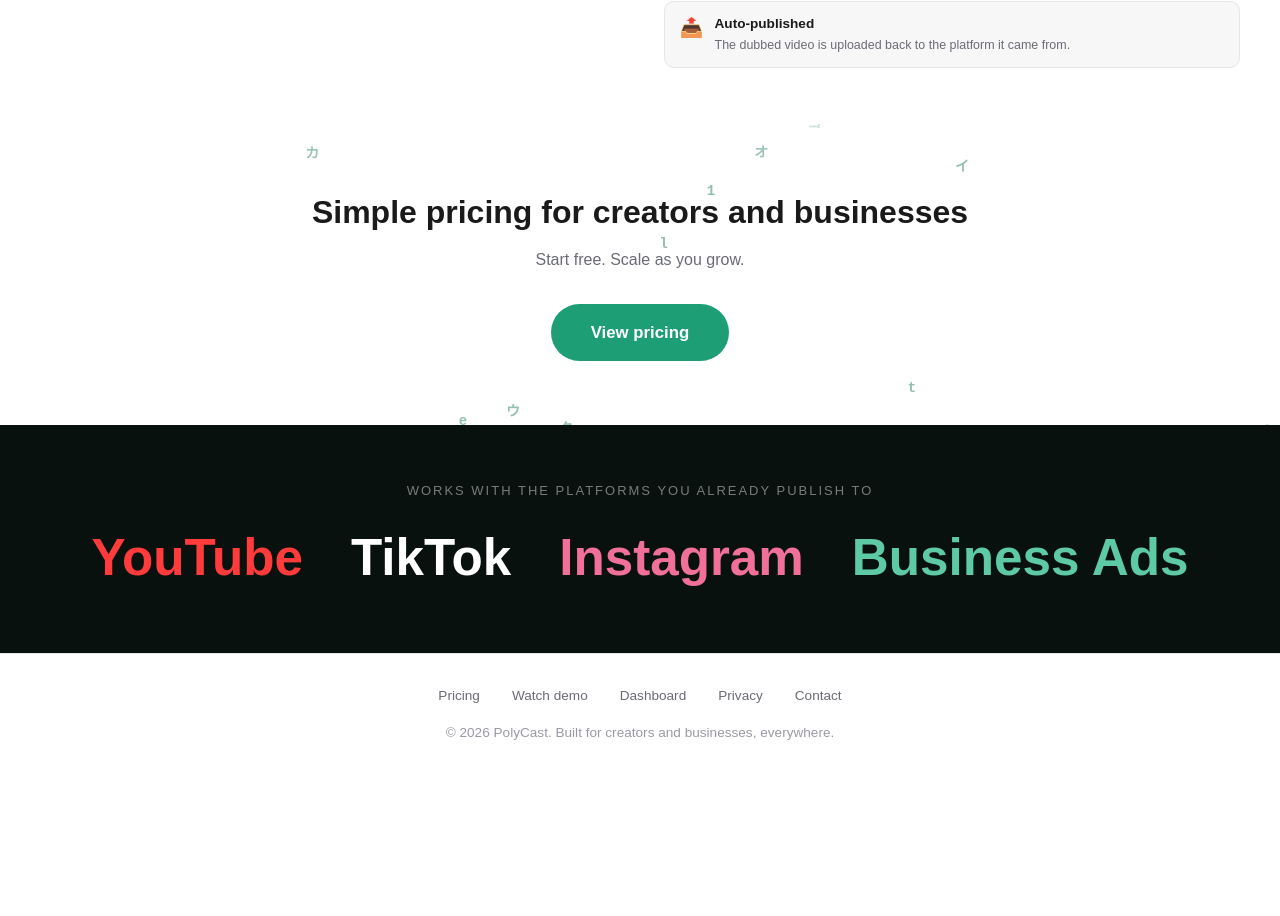
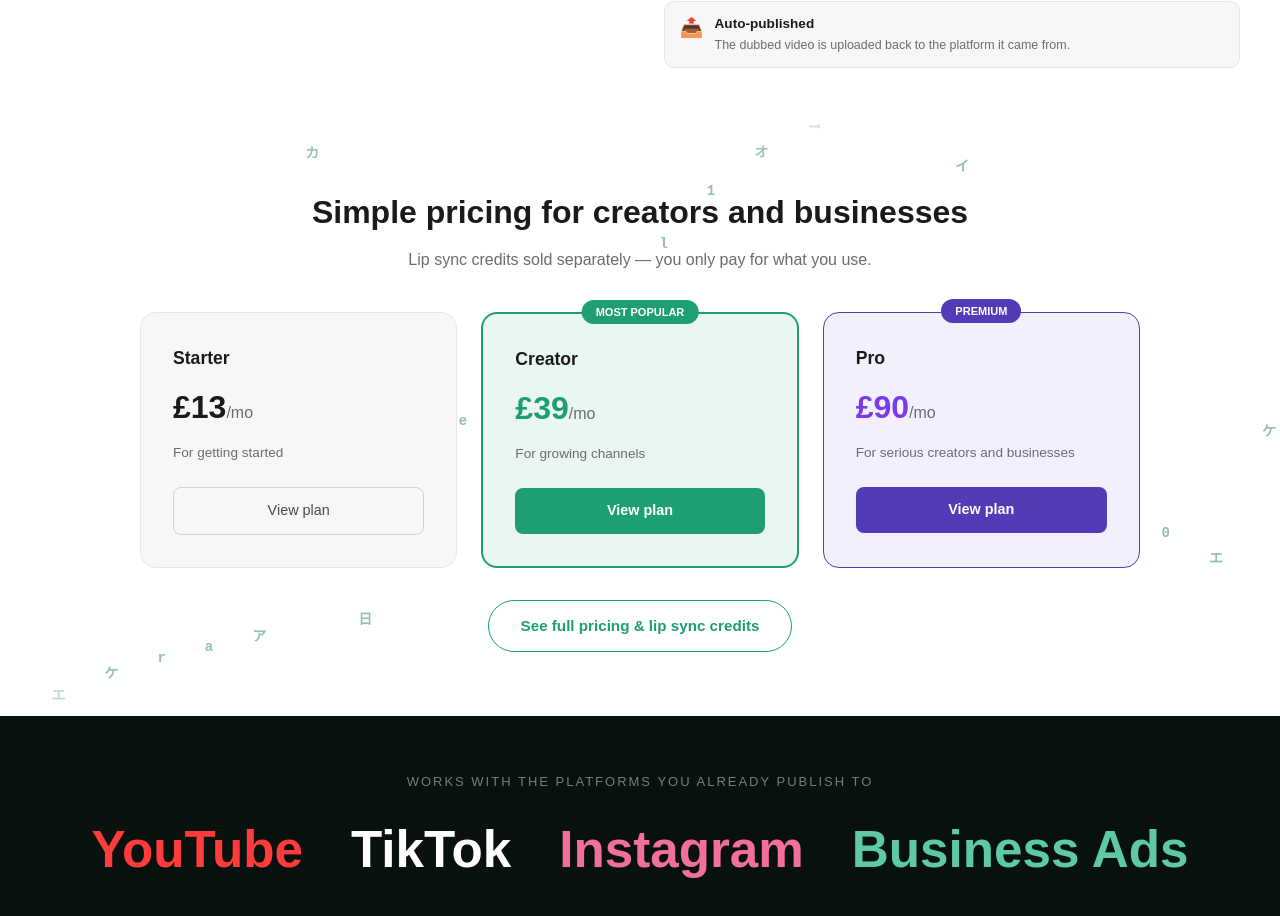
Before and after one commit to tazabbas/polycast, a Next.js app: page / in a window 1280 px wide. Shown: the part 1660-2576 px from the top of the page. Before the commit the page ends 2435 px from the top, so only its background shows below. Built offline with nearby package versions, Linux system fonts and the light colour scheme; no server answers.

Commit message:
Add subscription pricing cards to homepage

```diff
--- a/app/page.tsx
+++ b/app/page.tsx
@@ -235,14 +235,48 @@ export default function Home() {
       </section>
 
       {/* SECTION 3 — Pricing */}
-      <section style={{ position: 'relative', padding: '4rem 2rem', textAlign: 'center', overflow: 'hidden' }}>
+      <section style={{ position: 'relative', padding: '4rem 2rem', overflow: 'hidden' }}>
         <MatrixOverlay />
-        <div style={{ position: 'relative', zIndex: 1 }}>
+        <div style={{ position: 'relative', zIndex: 1, maxWidth: '1000px', margin: '0 auto', textAlign: 'center' }}>
           <h2 style={{ fontSize: '2rem', fontWeight: 700, marginBottom: '0.75rem' }}>Simple pricing for creators and businesses</h2>
-          <p style={{ color: '#6B6B76', marginBottom: '2rem' }}>Start free. Scale as you grow.</p>
+          <p style={{ color: '#6B6B76', marginBottom: '2.5rem' }}>Lip sync credits sold separately — you only pay for what you use.</p>
+
+          <div style={{ display: 'grid', gridTemplateColumns: 'repeat(auto-fit, minmax(240px, 1fr))', gap: '1.5rem', marginBottom: '2rem' }}>
+
+            <div style={{ background: '#F7F7F8', border: '1px solid #E5E5EA', borderRadius: '16px', padding: '2rem', textAlign: 'left' }}>
+              <h3 style={{ fontSize: '1.1rem', fontWeight: 600, marginBottom: '0.25rem' }}>Starter</h3>
+              <div style={{ fontSize: '2rem', fontWeight: 700, margin: '0.75rem 0' }}>£13<span style={{ fontSize: '1rem', fontWeight: 400, color: '#6B6B76' }}>/mo</span></div>
+              <p style={{ fontSize: '0.85rem', color: '#6B6B76', marginBottom: '1.5rem' }}>For getting started</p>
+              <Link href="/pricing" style={{ display: 'block', background: 'transparent', color: '#4A4A54', border: '1px solid #D1D1D8', padding: '0.75rem', borderRadius: '8px', textAlign: 'center', textDecoration: 'none', fontSize: '0.9rem' }}>
+                View plan
+              </Link>
+            </div>
+
+            <div style={{ background: '#EAF7F1', border: '2px solid #1D9E75', borderRadius: '16px', padding: '2rem', position: 'relative', textAlign: 'left' }}>
+              <div style={{ position: 'absolute', top: '-14px', left: '50%', transform: 'translateX(-50%)', background: '#1D9E75', color: 'white', fontSize: '11px', fontWeight: 600, padding: '4px 14px', borderRadius: '20px' }}>MOST POPULAR</div>
+              <h3 style={{ fontSize: '1.1rem', fontWeight: 600, marginBottom: '0.25rem' }}>Creator</h3>
+              <div style={{ fontSize: '2rem', fontWeight: 700, color: '#1D9E75', margin: '0.75rem 0' }}>£39<span style={{ fontSize: '1rem', fontWeight: 400, color: '#6B6B76' }}>/mo</span></div>
+              <p style={{ fontSize: '0.85rem', color: '#6B6B76', marginBottom: '1.5rem' }}>For growing channels</p>
+              <Link href="/pricing" style={{ display: 'block', background: '#1D9E75', color: 'white', border: 'none', padding: '0.75rem', borderRadius: '8px', textAlign: 'center', textDecoration: 'none', fontSize: '0.9rem', fontWeight: 600 }}>
+                View plan
+              </Link>
+            </div>
+
+            <div style={{ background: '#F2F0FC', border: '1px solid #533AB7', borderRadius: '16px', padding: '2rem', position: 'relative', textAlign: 'left' }}>
+              <div style={{ position: 'absolute', top: '-14px', left: '50%', transform: 'translateX(-50%)', background: '#533AB7', color: 'white', fontSize: '11px', fontWeight: 600, padding: '4px 14px', borderRadius: '20px' }}>PREMIUM</div>
+              <h3 style={{ fontSize: '1.1rem', fontWeight: 600, marginBottom: '0.25rem' }}>Pro</h3>
+              <div style={{ fontSize: '2rem', fontWeight: 700, color: '#7C3AED', margin: '0.75rem 0' }}>£90<span style={{ fontSize: '1rem', fontWeight: 400, color: '#6B6B76' }}>/mo</span></div>
+              <p style={{ fontSize: '0.85rem', color: '#6B6B76', marginBottom: '1.5rem' }}>For serious creators and businesses</p>
+              <Link href="/pricing" style={{ display: 'block', background: '#533AB7', color: 'white', border: 'none', padding: '0.75rem', borderRadius: '8px', textAlign: 'center', textDecoration: 'none', fontSize: '0.9rem', fontWeight: 600 }}>
+                View plan
+              </Link>
+            </div>
+
+          </div>
+
           <Link href="/pricing">
-            <button style={{ background: '#1D9E75', color: 'white', border: 'none', padding: '1rem 2.5rem', borderRadius: '50px', fontSize: '1.05rem', cursor: 'pointer', fontWeight: 600 }}>
-              View pricing
+            <button style={{ background: 'transparent', color: '#1D9E75', border: '1px solid #1D9E75', padding: '0.85rem 2rem', borderRadius: '50px', fontSize: '0.95rem', cursor: 'pointer', fontWeight: 600 }}>
+              See full pricing & lip sync credits
             </button>
           </Link>
         </div>
```
